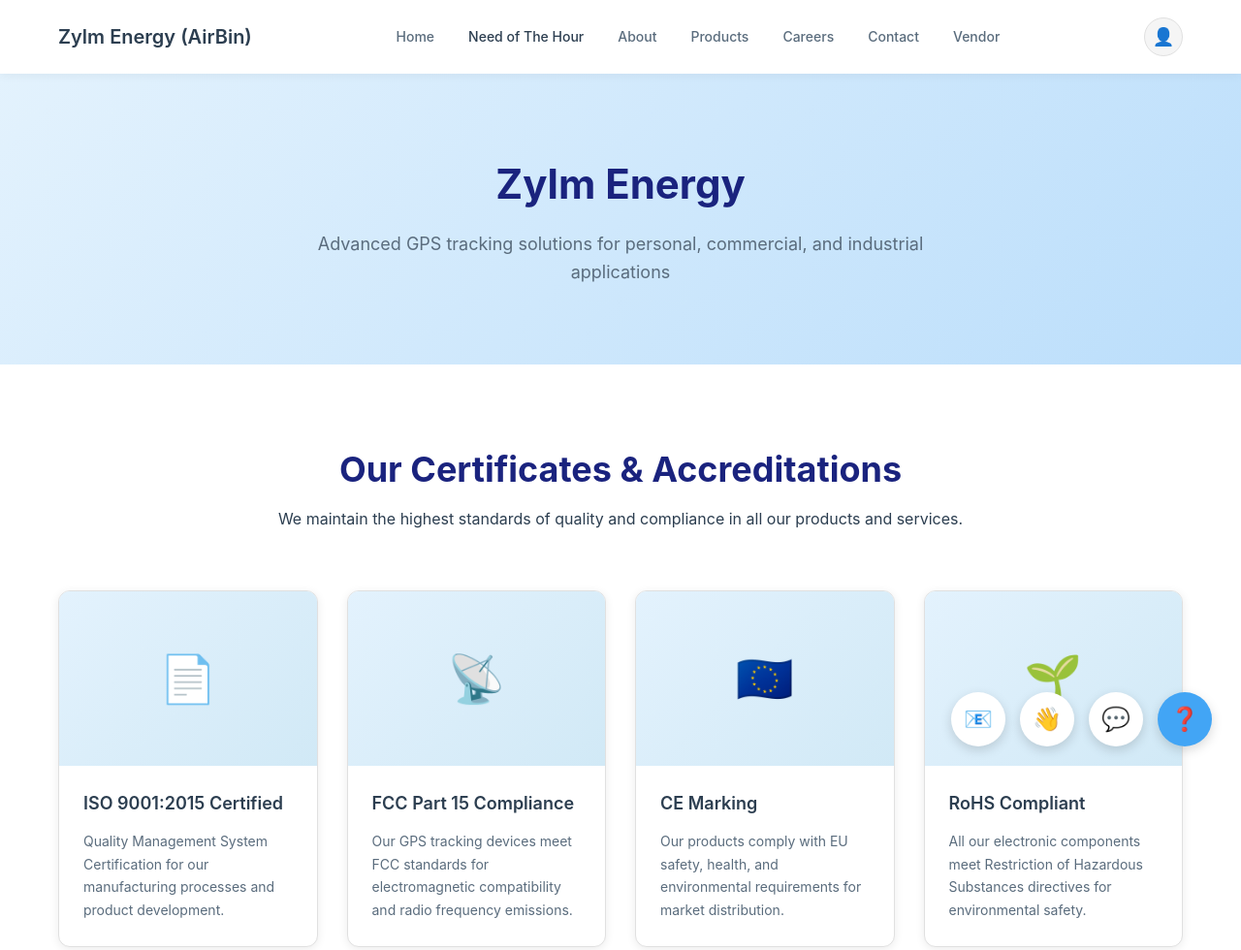
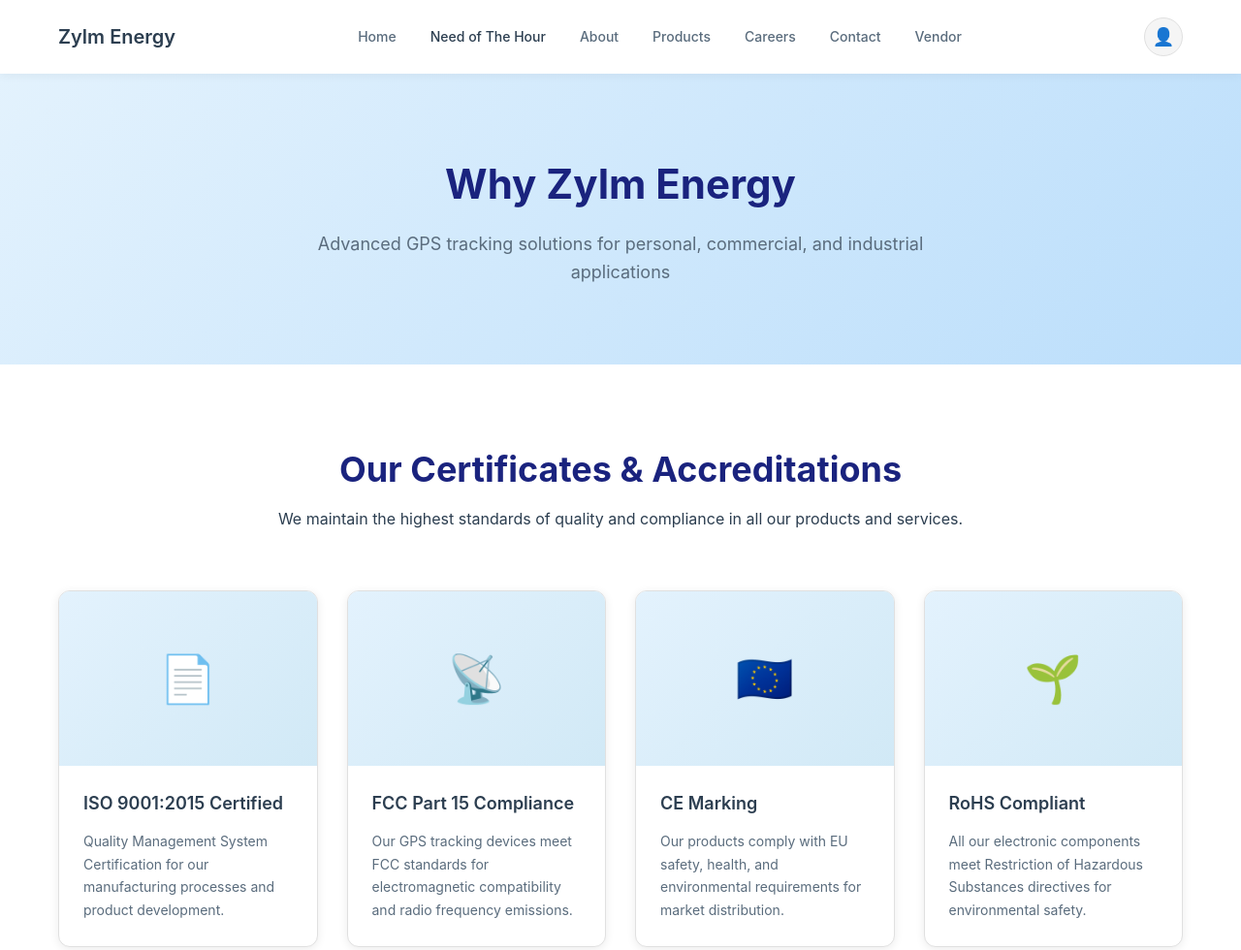
Before and after one commit to RikvenderSinghRajawat/Zyml-Energy, a website: page Hour.html in a window 1280 px wide. Shown: the top 980 px of the page at 97% size. Drawn offline with Linux system fonts and the light colour scheme.

Commit message:
Initial commit for Render deployment

```diff
--- a/Hour.html
+++ b/Hour.html
@@ -6,6 +6,7 @@
      <link rel="stylesheet" href="css/responsive.css">
     <title>Zylm Energy | GPS Tracking Solutions</title>
     <style>
+
         * {
             margin: 0;
             padding: 0;
@@ -412,7 +413,7 @@
         <div class="container">
             <link rel="stylesheet" href="css/responsive.css">
             <div class="header-content">
-                <a href="index.html" class="logo">Zylm Energy (AirBin)</a>
+                <a href="index.html" class="logo">Zylm Energy</a>
                 <button class="mobile-menu-btn" onclick="toggleMobileMenu()">☰</button>
                 <nav id="mainNav">
                     <ul>
@@ -434,7 +435,7 @@
     <!-- Page Hero -->
     <section class="page-hero">
         <div class="container">
-            <h1>Zylm Energy</h1>
+            <h1>Why Zylm Energy</h1>
             <p>Advanced GPS tracking solutions for personal, commercial, and industrial applications</p>
         </div>
     </section>
@@ -617,12 +618,12 @@
     </footer>
 
     <!-- Floating Action Buttons -->
-    <div class="fab">
+    <!-- <div class="fab">
         <a href="mailto:info@stepwhere.in" class="fab-button" title="Email">📧</a>
         <a href="contact.html" class="fab-button" title="Support">👋</a>
         <a href="contact.html" class="fab-button" title="Chat">💬</a>
         <a href="contact.html" class="fab-button primary" title="Help">❓</a>
-    </div>
+    </div> -->
 
     <script>
         // Mobile Menu Toggle
```
Also changed, not shown: about.html (+1 -1 lines), careers.html (+1 -1 lines), contact.html (+1 -1 lines), index.html (+1 -1 lines), products.html (+1 -1 lines), vendor.html (+1 -1 lines).
